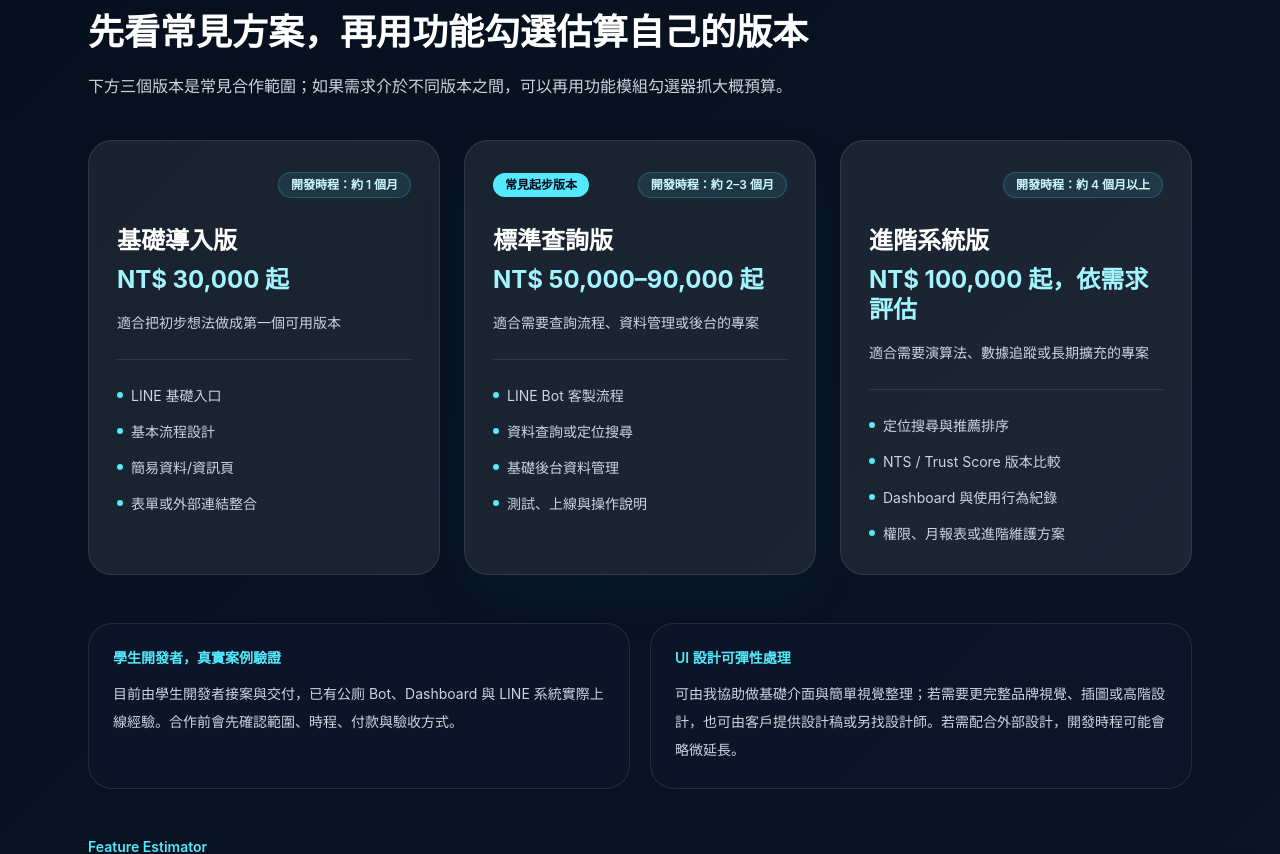
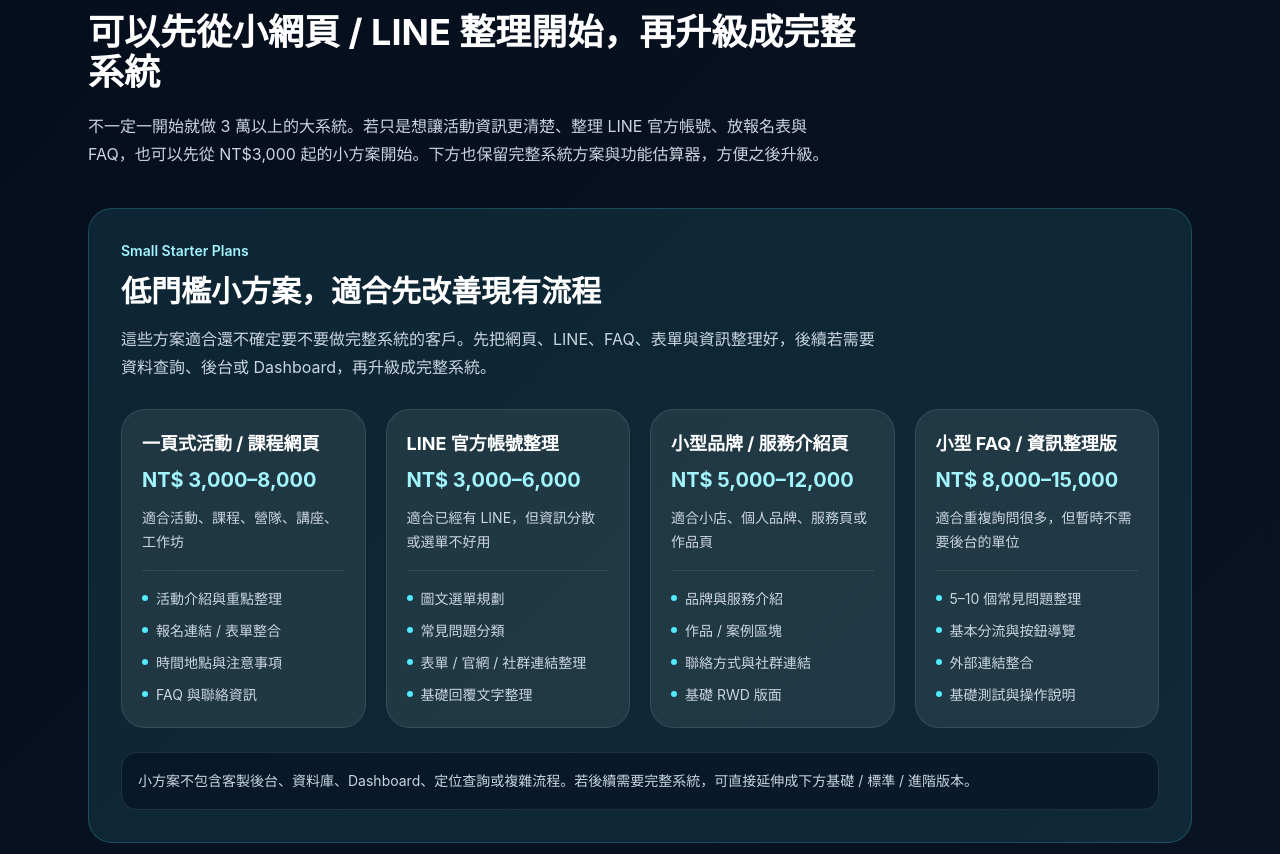
Before and after one commit to eason11133/eason-systems, a React (Vite) app: page / in a window 1280 px wide. Shown: the part 2668-3522 px from the top of the page. Built offline with nearby package versions, Linux system fonts and the light colour scheme.

Commit message:
Update final landing page

```diff
--- a/src/App.jsx
+++ b/src/App.jsx
@@ -89,8 +89,18 @@ const content = {
     ],
     outcomes: ["把模糊想法整理成清楚功能與流程", "讓使用者能真的在線上完成查詢或操作", "讓資料或內容可以由管理者自己維護", "讓系統未來能累積使用紀錄與成果數據"],
     packageLabel: "Plans & Pricing",
-    packageTitle: "先看常見方案，再用功能勾選估算自己的版本",
-    packageText: "下方三個版本是常見合作範圍；如果需求介於不同版本之間，可以再用功能模組勾選器抓大概預算。",
+    packageTitle: "可以先從小網頁 / LINE 整理開始，再升級成完整系統",
+    packageText: "不一定一開始就做 3 萬以上的大系統。若只是想讓活動資訊更清楚、整理 LINE 官方帳號、放報名表與 FAQ，也可以先從 NT$3,000 起的小方案開始。下方也保留完整系統方案與功能估算器，方便之後升級。",
+    smallPlanLabel: "Small Starter Plans",
+    smallPlanTitle: "低門檻小方案，適合先改善現有流程",
+    smallPlanText: "這些方案適合還不確定要不要做完整系統的客戶。先把網頁、LINE、FAQ、表單與資訊整理好，後續若需要資料查詢、後台或 Dashboard，再升級成完整系統。",
+    smallPlans: [
+      { name: "一頁式活動 / 課程網頁", price: "NT$ 3,000–8,000", subtitle: "適合活動、課程、營隊、講座、工作坊", items: ["活動介紹與重點整理", "報名連結 / 表單整合", "時間地點與注意事項", "FAQ 與聯絡資訊"] },
+      { name: "LINE 官方帳號整理", price: "NT$ 3,000–6,000", subtitle: "適合已經有 LINE，但資訊分散或選單不好用", items: ["圖文選單規劃", "常見問題分類", "表單 / 官網 / 社群連結整理", "基礎回覆文字整理"] },
+      { name: "小型品牌 / 服務介紹頁", price: "NT$ 5,000–12,000", subtitle: "適合小店、個人品牌、服務頁或作品頁", items: ["品牌與服務介紹", "作品 / 案例區塊", "聯絡方式與社群連結", "基礎 RWD 版面"] },
+      { name: "小型 FAQ / 資訊整理版", price: "NT$ 8,000–15,000", subtitle: "適合重複詢問很多，但暫時不需要後台的單位", items: ["5–10 個常見問題整理", "基本分流與按鈕導覽", "外部連結整合", "基礎測試與操作說明"] },
+    ],
+    upgradeNote: "小方案不包含客製後台、資料庫、Dashboard、定位查詢或複雜流程。若後續需要完整系統，可直接延伸成下方基礎 / 標準 / 進階版本。",
     cooperationNotes: [
       ["學生開發者，真實案例驗證", "目前由學生開發者接案與交付，已有公廁 Bot、Dashboard 與 LINE 系統實際上線經驗。合作前會先確認範圍、時程、付款與驗收方式。"],
       ["UI 設計可彈性處理", "可由我協助做基礎介面與簡單視覺整理；若需要更完整品牌視覺、插圖或高階設計，也可由客戶提供設計稿或另找設計師。若需配合外部設計，開發時程可能會略微延長。"],
@@ -107,6 +117,7 @@ const content = {
     estimateOptions: [
       ["line-entry", "LINE Bot 基礎入口", 6000, "Webhook、基本訊息回覆、LINE 官方帳號串接"],
       ["menu-flow", "圖文選單 / 基本導覽流程", 4000, "讓使用者能用按鈕進入主要功能"],
+      ["one-page-web", "一頁式網頁 / 活動頁", 5000, "活動、課程、服務或品牌介紹頁，可放報名連結、FAQ 與聯絡方式"],
       ["faq", "FAQ / 分類引導流程", 5000, "把常見問題或服務流程整理成可操作選單"],
       ["custom-form", "客製化表單", 2000, "簡易欄位設計、填寫流程、資料紀錄或表單結果整理" ],
       ["external-link", "外部連結 / 表單串接", 1000, "加入 Google Form、報名表、網站、地圖或其他外部頁面連結" ],
@@ -210,8 +221,18 @@ const content = {
     ],
     outcomes: ["Turn vague ideas into clear features and flows", "Let users complete real actions online", "Allow admins to maintain content and data", "Let the system accumulate usage and outcome data"],
     packageLabel: "Plans & Pricing",
-    packageTitle: "Start from common plans, then estimate your own version with feature modules",
-    packageText: "The three plans below show common cooperation scopes. If your needs fall between plans, use the feature estimator to estimate a rough budget.",
+    packageTitle: "Start with a small web / LINE cleanup plan, then upgrade into a full system",
+    packageText: "You do not need to start with a NT$30,000+ system. If you only need clearer event information, LINE official account cleanup, registration links, and FAQs, you can start with a small plan from NT$3,000. Full system plans and the feature estimator are still available for future upgrades.",
+    smallPlanLabel: "Small Starter Plans",
+    smallPlanTitle: "Low-entry plans for improving your current workflow first",
+    smallPlanText: "These plans are suitable for clients who are not sure whether they need a full system yet. Start by organizing a webpage, LINE menu, FAQs, forms, and information. Later, it can be upgraded into data search, admin panels, or dashboards.",
+    smallPlans: [
+      { name: "One-page event / course page", price: "NT$ 3,000–8,000", subtitle: "For events, courses, camps, lectures, and workshops", items: ["Event introduction and key information", "Registration link / form integration", "Time, location, and reminders", "FAQ and contact information"] },
+      { name: "LINE official account cleanup", price: "NT$ 3,000–6,000", subtitle: "For existing LINE accounts with scattered information or unclear menus", items: ["Rich menu planning", "FAQ categorization", "Form / website / social link organization", "Basic reply text cleanup"] },
+      { name: "Small brand / service page", price: "NT$ 5,000–12,000", subtitle: "For small shops, personal brands, service pages, or portfolio pages", items: ["Brand and service introduction", "Works / case section", "Contact and social links", "Basic responsive layout"] },
+      { name: "Small FAQ / info cleanup", price: "NT$ 8,000–15,000", subtitle: "For teams with repeated questions but no need for admin panels yet", items: ["5–10 common questions", "Basic flow and button navigation", "External link integration", "Basic testing and usage guide"] },
+    ],
+    upgradeNote: "Small plans do not include custom admin panels, databases, dashboards, location search, or complex workflows. If needed, they can later be extended into the starter, standard, or advanced system plans below.",
     cooperationNotes: [
       ["Student developer with real cases", "The project is handled and delivered by a student developer with real public Toilet Bot, dashboard, and LINE system launch experience. Scope, timeline, payment, and acceptance criteria will be confirmed before development."],
       ["Flexible UI design options", "Basic interface layout and simple visual refinement can be included. If a more complete brand identity, illustration, or advanced UI design is needed, the client may provide design files or work with an external designer. Coordinating with external design may slightly extend the timeline."],
@@ -228,6 +249,7 @@ const content = {
     estimateOptions: [
       ["line-entry", "LINE Bot basic entry", 6000, "Webhook, basic replies, LINE official account integration"],
       ["menu-flow", "Rich menu / basic navigation", 4000, "Let users enter main functions through buttons"],
+      ["one-page-web", "One-page website / event page", 5000, "For events, courses, services, or brand pages with registration links, FAQs, and contact info"],
       ["faq", "FAQ / category flow", 5000, "Turn common questions or service flows into menus"],
       ["custom-form", "Custom form", 2000, "Simple field setup, submission flow, data records, or form result organization" ],
       ["external-link", "External link / form integration", 1000, "Add Google Forms, registration forms, websites, maps, or other external page links" ],
@@ -415,6 +437,34 @@ export default function App() {
 
         <section id="packages" className="mx-auto max-w-6xl px-6 py-20">
           <div className="mb-10 max-w-3xl"><p className="text-sm font-semibold text-cyan-300">{t.packageLabel}</p><h2 className="mt-3 text-3xl font-bold text-white md:text-4xl">{t.packageTitle}</h2><p className="mt-5 leading-7 text-slate-300">{t.packageText}</p></div>
+
+          <div className="mb-12 rounded-3xl border border-cyan-300/20 bg-cyan-300/10 p-6 md:p-8">
+            <div className="mb-7 max-w-3xl">
+              <p className="text-sm font-semibold text-cyan-200">{t.smallPlanLabel}</p>
+              <h3 className="mt-3 text-2xl font-bold text-white md:text-3xl">{t.smallPlanTitle}</h3>
+              <p className="mt-4 leading-7 text-slate-300">{t.smallPlanText}</p>
+            </div>
+            <div className="grid gap-5 md:grid-cols-2 lg:grid-cols-4">
+              {t.smallPlans.map((item) => (
+                <Card key={item.name} className="bg-slate-950/35">
+                  <CardContent className="flex h-full flex-col p-5">
+                    <h4 className="text-lg font-bold text-white">{item.name}</h4>
+                    <p className="mt-2 text-xl font-bold text-cyan-200">{item.price}</p>
+                    <p className="mt-3 text-sm leading-6 text-slate-300">{item.subtitle}</p>
+                    <div className="my-4 h-px bg-white/10" />
+                    <ul className="space-y-2 text-sm leading-6 text-slate-300">
+                      {item.items.map((feature) => (
+                        <li key={feature} className="flex gap-2"><span className="mt-2 h-1.5 w-1.5 shrink-0 rounded-full bg-cyan-300" /><span>{feature}</span></li>
+                      ))}
+                    </ul>
+                  </CardContent>
+                </Card>
+              ))}
+            </div>
+            <p className="mt-6 rounded-2xl border border-white/10 bg-slate-950/40 p-4 text-sm leading-6 text-slate-300">{t.upgradeNote}</p>
+          </div>
+
+          <div className="mb-6 max-w-3xl"><p className="text-sm font-semibold text-cyan-300">{isEnglish ? "Full System Plans" : "完整系統方案"}</p><h3 className="mt-3 text-2xl font-bold text-white md:text-3xl">{isEnglish ? "Full system plans" : "完整系統方案"}</h3></div>
           <div className="mb-12 grid gap-6 md:grid-cols-3">{t.packages.map((item) => <Card key={item.name} className={item.featured ? "border-cyan-300/30 bg-cyan-300/10 shadow-2xl shadow-cyan-950/30" : "bg-slate-900/70"}><CardContent className="flex h-full min-h-[390px] flex-col p-7">
                   <div className="mb-6 flex min-h-8 items-center justify-between gap-3">
                     <div>
```
